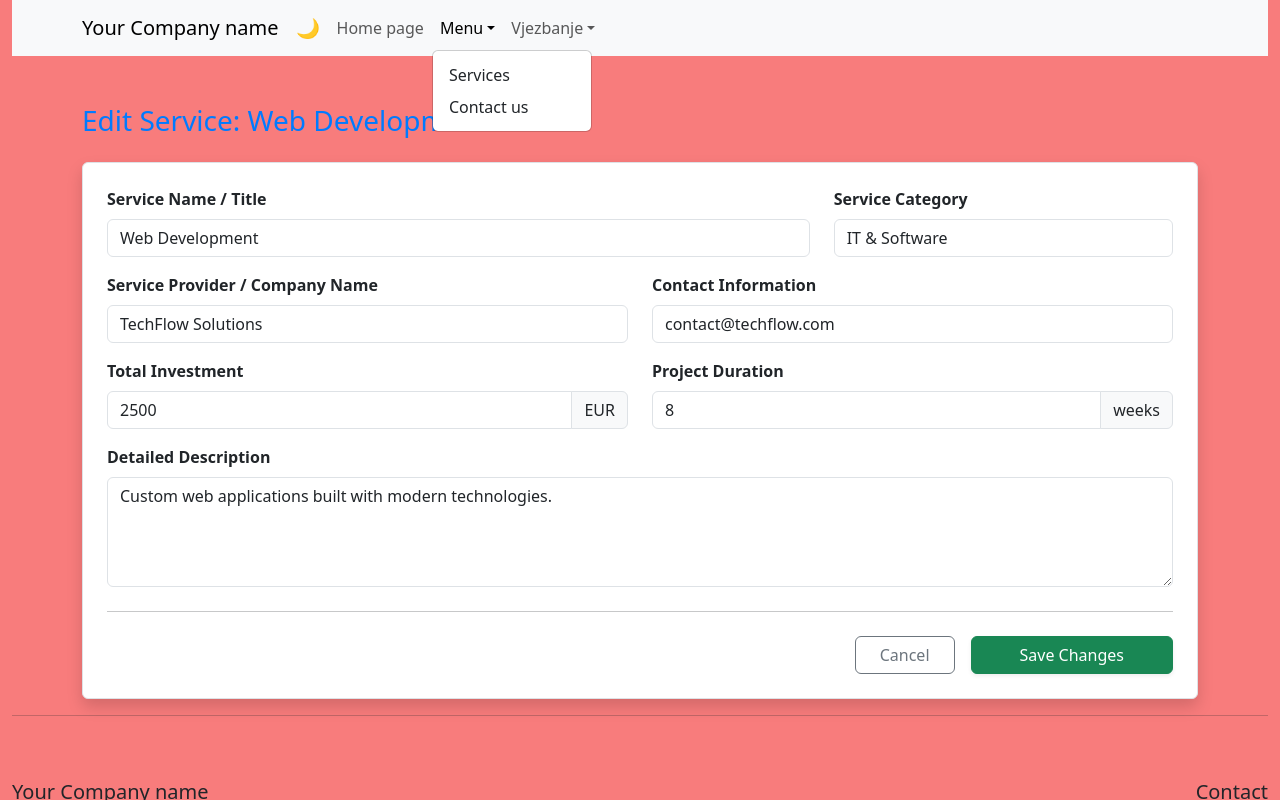
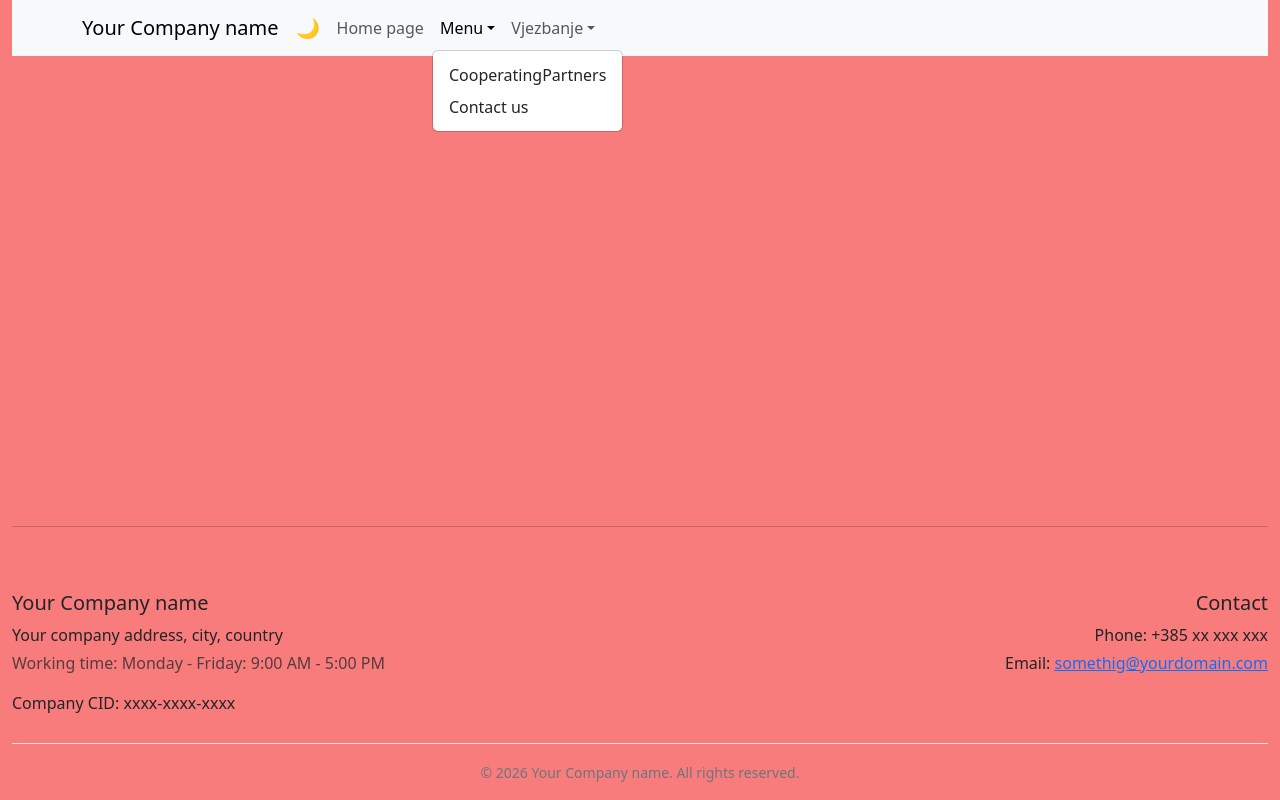
Before and after one commit to EdwardTilhof/predstavljanjeObrtnika, a React (Vite) app: page /changeService/1 in a window 1280 px wide. Both pictures are taken after a click on the button "Menu". Shown: the top 800 px of the page. Built offline with nearby package versions, Linux system fonts and the light colour scheme.

Commit message:
update naming

```diff
--- a/src/App.jsx
+++ b/src/App.jsx
@@ -16,10 +16,10 @@ import {
   CURRENT_YEAR,
   COMPANY_CID
 } from "./constants";
-import ServicesMain from "./pages/Services-Main";
-import { NewService } from './components/Services/NewService';
+import CooperatingPartnersMain from "./pages/CooperatingPartnersMain";
+import { NewCooperatingPartner } from './components/CooperatingPartners/NewCooperatingPartner';
 import OurProjectsMain from './pages/OurProjectsMain';
-import ChangeService from './components/Services/ChangeService';
+import ChangeCooperatingPartner from './components/CooperatingPartners/ChangeCooperatingPartner';
 import 'bootstrap-icons/font/bootstrap-icons.css';
 import ContactUs from './pages/ContactUs';
 
@@ -47,9 +47,9 @@ function App() {
       <main>
         <Routes>
           <Route path={ROUTES.home} element={<Home />} />
-          <Route path={ROUTES.services} element={<ServicesMain />} />
-          <Route path={ROUTES.newService} element={<NewService />} />
-          <Route path="/changeService/:id" element={<ChangeService />} />
+          <Route path={ROUTES.CooperatingPartners} element={<CooperatingPartnersMain />} />
+          <Route path={ROUTES.newCooperatingPartner} element={<NewCooperatingPartner />} />
+          <Route path="/changeCooperatingPartner/:id" element={<ChangeCooperatingPartner />} />
           <Route path={ROUTES.ourProjects} element={<OurProjectsMain />} />
           <Route path={ROUTES.contactUs} element={<ContactUs />} />
 
--- a/src/components/Services/ChangeService.jsx
+++ b/src/components/CooperatingPartners/ChangeCooperatingPartner.jsx
@@ -2,33 +2,33 @@ import { Button, Col, Form, Row, Container, Stack, InputGroup, Spinner } from "r
 import { Link, useNavigate, useParams } from "react-router-dom";
 import { ROUTES } from "../../constants";
 import { useEffect, useState } from "react";
-import ServiceLogic from "./Services";
+import CooperatingPartnerLogic from "./CooperatingPartners";
 
-export default function ChangeService() {
+export default function ChangeCooperatingPartner() {
     const navigate = useNavigate();
     const { id } = useParams();
 
-    const [service, setService] = useState(null);
+    const [CooperatingPartner, setCooperatingPartner] = useState(null);
 
-    async function fetchService() {
+    async function fetchCooperatingPartner() {
         try {
-            const response = await ServiceLogic.getById(id);
-            setService(response.data);
+            const response = await CooperatingPartnerLogic.getById(id);
+            setCooperatingPartner(response.data);
         } catch (error) {
-            console.error("Error loading service:", error);
+            console.error("Error loading CooperatingPartner:", error);
         }
     }
 
     useEffect(() => {
-        if (id) { fetchService(); }
+        if (id) { fetchCooperatingPartner(); }
     }, [id]);
 
     async function handleUpdate(updatedData) {
         try {
-            await ServiceLogic.update(id, updatedData);
-            navigate(ROUTES.services);
+            await CooperatingPartnerLogic.update(id, updatedData);
+            navigate(ROUTES.CooperatingPartners);
         } catch (error) {
-            alert("Failed to update service data.");
+            alert("Failed to update CooperatingPartner data.");
         }
     }
 
@@ -55,36 +55,36 @@ export default function ChangeService() {
         });
     }
 
-    if (!service) {
+    if (!CooperatingPartner) {
         return (
             <Container className="mt-5 text-center">
                 <Spinner animation="border" variant="primary" />
-                <p className="mt-3">Loading service data...</p>
+                <p className="mt-3">Loading CooperatingPartner data...</p>
             </Container>
         );
     }
 
     return (
         <Container className="mt-5">
-            <h3 className="mb-4 dynamic-heading">Edit Service: {service.title}</h3>
+            <h3 className="mb-4 dynamic-heading">Edit CooperatingPartner: {CooperatingPartner.title}</h3>
             <Form onSubmit={handleSubmit} className="shadow p-4 rounded custom-card border">
                 <Row className="mb-3">
                     <Col md={8}>
                         <Form.Group controlId="title">
-                            <Form.Label className="fw-bold dynamic-text">Service Name / Title</Form.Label>
+                            <Form.Label className="fw-bold dynamic-text">CooperatingPartner Name / Title</Form.Label>
                             <Form.Control
                                 type="text" name="title" required
-                                defaultValue={service.title}
+                                defaultValue={CooperatingPartner.title}
                                 placeholder="e.g. Web Development"
                             />
                         </Form.Group>
                     </Col>
                     <Col md={4}>
                         <Form.Group controlId="category">
-                            <Form.Label className="fw-bold dynamic-text">Service Category</Form.Label>
+                            <Form.Label className="fw-bold dynamic-text">CooperatingPartner Category</Form.Label>
                             <Form.Control
                                 type="text" name="category" required
-                                defaultValue={service.category}
+                                defaultValue={CooperatingPartner.category}
                                 placeholder="e.g. IT & Software"
                             />
                         </Form.Group>
@@ -94,10 +94,10 @@ export default function ChangeService() {
                 <Row className="mb-3">
                     <Col md={6}>
                         <Form.Group controlId="company">
-                            <Form.Label className="fw-bold dynamic-text">Service Provider / Company Name</Form.Label>
+                            <Form.Label className="fw-bold dynamic-text">CooperatingPartner Provider / Company Name</Form.Label>
                             <Form.Control
                                 type="text" name="company"
-                                defaultValue={service.company}
+                                defaultValue={CooperatingPartner.company}
                                 placeholder="Enter company name"
                             />
                         </Form.Group>
@@ -107,7 +107,7 @@ export default function ChangeService() {
                             <Form.Label className="fw-bold dynamic-text">Contact Information</Form.Label>
                             <Form.Control
                                 type="text" name="contact"
-                                defaultValue={service.contact}
+                                defaultValue={CooperatingPartner.contact}
                                 placeholder="Email or Phone number"
                             />
                         </Form.Group>
@@ -121,7 +121,7 @@ export default function ChangeService() {
                             <InputGroup>
                                 <Form.Control
                                     type="number" name="cost" step={0.01}
-                                    defaultValue={service.cost}
+                                    defaultValue={CooperatingPartner.cost}
                                 />
                                 <InputGroup.Text>EUR</InputGroup.Text>
                             </InputGroup>
@@ -133,7 +133,7 @@ export default function ChangeService() {
                             <InputGroup>
                                 <Form.Control
                                     type="number" name="duration"
-                                    defaultValue={service.duration}
+                                    defaultValue={CooperatingPartner.duration}
                                 />
                                 <InputGroup.Text>weeks</InputGroup.Text>
                             </InputGroup>
@@ -145,15 +145,15 @@ export default function ChangeService() {
                     <Form.Label className="fw-bold dynamic-text">Detailed Description</Form.Label>
                     <Form.Control
                         as="textarea" rows={4} name="description"
-                        defaultValue={service.description}
-                        placeholder="Describe the service details here..."
+                        defaultValue={CooperatingPartner.description}
+                        placeholder="Describe the CooperatingPartner details here..."
                     />
                 </Form.Group>
 
                 <hr className="my-4" />
 
                 <Stack direction="horizontal" gap={3} className="justify-content-end">
-                    <Link to={ROUTES.services} className="btn btn-outline-secondary px-4">
+                    <Link to={ROUTES.CooperatingPartners} className="btn btn-outline-secondary px-4">
                         Cancel
                     </Link>
                     <Button type="submit" variant="success" className="px-5 shadow-sm">
--- a/src/components/Services/ServicesData.js
+++ b/src/components/CooperatingPartners/CooperatingPartnersData.js
@@ -1,4 +1,4 @@
-export const servicesData = [
+export const CooperatingPartnersData = [
   {
     id: 1,
     title: "Web Development",
--- a/src/components/Services/NewService.jsx
+++ b/src/components/CooperatingPartners/NewCooperatingPartner.jsx
@@ -1,10 +1,10 @@
 import { Form, Button } from "react-bootstrap";
 import { useNavigate } from "react-router-dom";
 import { ROUTES } from "../../constants";
-import { servicesData } from "./ServicesData";
-import ServiceLogic from "./Services";
+import { CooperatingPartnersData } from "./CooperatingPartnersData";
+import CooperatingPartnerLogic from "./CooperatingPartners";
 
-export function NewService() {
+export function NewCooperatingPartner() {
 
     const navigate = useNavigate();
 
@@ -23,7 +23,7 @@ const handleSubmit = async (e) => {
             return;
         }
 
-        const newService = {
+        const newCooperatingPartner = {
             id: Date.now(),
             title: formData.get("title"),
             category: formData.get("category"),
@@ -33,13 +33,13 @@ const handleSubmit = async (e) => {
             contact: formData.get("contact"),
             description: formData.get("description")
         };
-        await ServiceLogic.create(newService);
-        navigate(ROUTES.services);
+        await CooperatingPartnerLogic.create(newCooperatingPartner);
+        navigate(ROUTES.CooperatingPartners);
     }
 
     return (
-        <div className="new-service-form">
-            <h2 className="mb-4">Add New Service</h2>
+        <div className="new-CooperatingPartner-form">
+            <h2 className="mb-4">Add New CooperatingPartner</h2>
             <Form onSubmit={handleSubmit}>
                 <Form.Group className="mb-3">
                     <Form.Label>Title</Form.Label>
@@ -76,9 +76,9 @@ const handleSubmit = async (e) => {
 
                 <div className="mt-4">
                     <Button type="submit" variant="primary" className="me-2">
-                        Add Service
+                        Add CooperatingPartner
                     </Button>
-                    <Button variant="secondary" onClick={() => navigate(ROUTES.services)}>
+                    <Button variant="secondary" onClick={() => navigate(ROUTES.CooperatingPartners)}>
                         Cancel
                     </Button>
                 </div>
--- a/src/components/NavBar.jsx
+++ b/src/components/NavBar.jsx
@@ -28,10 +28,10 @@ export default function NavBar({ theme, toggleTheme }) {
             <Nav.Link as={Link} to={ROUTES.home}>
               Home page
             </Nav.Link>
-            {/* Services starting page  */}
+            {/* CooperatingPartners starting page  */}
             <NavDropdown title="Menu" id="basic-nav-dropdown">
-              <NavDropdown.Item as={Link} to={ROUTES.services}>
-                Services
+              <NavDropdown.Item as={Link} to={ROUTES.CooperatingPartners}>
+                CooperatingPartners
               </NavDropdown.Item>
               {/* Contact us starting page  */}
               <NavDropdown.Item as={Link} to={ROUTES.contactUs}>
--- a/src/constants.js
+++ b/src/constants.js
@@ -12,11 +12,11 @@ export const CURRENT_YEAR = new Date().getFullYear();
 export const ROUTES = {
   home: "/",
   about: "/about",
-  services: "/services/services-main",
+  CooperatingPartners: "/CooperatingPartners/CooperatingPartners-main",
   contact: "/contact",
-  newService: "/new-service",
+  newCooperatingPartner: "/new-CooperatingPartner",
   ourProjects: "/ourProjects",
-  changeService: "/changeService",
+  changeCooperatingPartner: "/changeCooperatingPartner",
   contactUs: "/contactUs",
 
 vjezba01: "/vjezba01"
@@ -25,11 +25,11 @@ vjezba01: "/vjezba01"
 export const NAV_LINKS = [
   { label: "Home", path: ROUTES.home },
   { label: "About", path: ROUTES.about },
-  { label: "Services", path: ROUTES.services },
+  { label: "CooperatingPartners", path: ROUTES.CooperatingPartners },
   { label: "Contact", path: ROUTES.contact },
-  { label: "Add Service", path: ROUTES.newService },
+  { label: "Add CooperatingPartner", path: ROUTES.newCooperatingPartner },
   { label: "Our Projects", path: ROUTES.ourProjects },
-  { label: "Change Service", path: ROUTES.changeService},
+  { label: "Change CooperatingPartner", path: ROUTES.changeCooperatingPartner},
   {label: "Contact Us", path: ROUTES.contactUs},
 
 { label: "Vjezba 01", path: ROUTES.vjezba01 }
@@ -38,4 +38,4 @@ export const NAV_LINKS = [
 // Data, Local storage
 
 export const DATA_SOURCE = localStorage
-export const STORAGE_KEY = "my_app_services";
+export const STORAGE_KEY = "my_app_CooperatingPartners";
--- a/src/pages/Services-Main.jsx
+++ b/src/pages/CooperatingPartnersMain.jsx
@@ -1,57 +1,57 @@
 import { Table, Badge, Button, Stack, Modal } from "react-bootstrap";
-import ServiceLogic from '../components/Services/Services';
+import CooperatingPartnerLogic from '../components/CooperatingPartners/CooperatingPartners';
 import { useNavigate } from "react-router-dom";
 import { ROUTES } from "../constants";
 import { useEffect, useState } from "react";
 
-const ServicesMain = ({ selectedCategory }) => {
+const CooperatingPartnersMain = ({ selectedCategory }) => {
   const navigate = useNavigate();
-  const [services, setServices] = useState([]);
+  const [CooperatingPartners, setCooperatingPartners] = useState([]);
   const [showModal, setShowModal] = useState(false);
-  const [targetService, setTargetService] = useState(null);
-  const categories = ["All", ...new Set(services.map(s => s.category))];
+  const [targetCooperatingPartner, setTargetCooperatingPartner] = useState(null);
+  const categories = ["All", ...new Set(CooperatingPartners.map(s => s.category))];
 
   useEffect(() => {
     const loadData = async () => {
-      const response = await ServiceLogic.getServices();
-      setServices(response.data);
+      const response = await CooperatingPartnerLogic.getCooperatingPartners();
+      setCooperatingPartners(response.data);
     };
     loadData();
   }, []);
 
   const openConfirmModal = (id, title) => {
-    setTargetService({ id, title });
+    setTargetCooperatingPartner({ id, title });
     setShowModal(true);
   };
 
   const confirmDelete = async () => {
-    if (targetService) {
-      const result = await ServiceLogic.remove(targetService.id);
+    if (targetCooperatingPartner) {
+      const result = await CooperatingPartnerLogic.remove(targetCooperatingPartner.id);
       if (result.success) {
-        setServices(prev => prev.filter(s => s.id !== targetService.id));
+        setCooperatingPartners(prev => prev.filter(s => s.id !== targetCooperatingPartner.id));
       }
     }
     setShowModal(false);
   };
 
-  const filteredServices = selectedCategory && selectedCategory !== "All"
-    ? services.filter(service => service.category === selectedCategory)
-    : services;
+  const filteredCooperatingPartners = selectedCategory && selectedCategory !== "All"
+    ? CooperatingPartners.filter(CooperatingPartner => CooperatingPartner.category === selectedCategory)
+    : CooperatingPartners;
 
-  const sortedServices = [...filteredServices].sort((a, b) =>
+  const sortedCooperatingPartners = [...filteredCooperatingPartners].sort((a, b) =>
     a.category.localeCompare(b.category)
   );
 
   return (
-    <div className="services-container mt-4">
+    <div className="CooperatingPartners-container mt-4">
       <h2 className="mb-4 dynamic-heading">
-        {selectedCategory ? `${selectedCategory} Services` : "All Available Services through our Cooperating Partners"}
+        {selectedCategory ? `${selectedCategory} CooperatingPartners` : "All Available CooperatingPartners through our Cooperating Partners"}
       </h2>
 
       <Table striped bordered hover responsive className="shadow-sm custom-card">
         <thead className="table-dark">
           <tr>
-            <th>Service Title</th>
+            <th>CooperatingPartner Title</th>
             <th>Category</th>
             <th>Provider</th>
             <th>Investment</th>
@@ -61,30 +61,30 @@ const ServicesMain = ({ selectedCategory }) => {
           </tr>
         </thead>
         <tbody className="dynamic-text">
-          {sortedServices.length > 0 ? (
-            sortedServices.map((service) => (
-              <tr key={service.id}>
-                <td className="fw-bold">{service.title}</td>
+          {sortedCooperatingPartners.length > 0 ? (
+            sortedCooperatingPartners.map((CooperatingPartner) => (
+              <tr key={CooperatingPartner.id}>
+                <td className="fw-bold">{CooperatingPartner.title}</td>
                 <td>
-                  <Badge bg="info" text="dark">{service.category}</Badge>
+                  <Badge bg="info" text="dark">{CooperatingPartner.category}</Badge>
                 </td>
-                <td>{service.company}</td>
-                <td>{service.cost} EUR</td>
-                <td>{service.duration} weeks</td>
-                <td>{service.contact}</td>
+                <td>{CooperatingPartner.company}</td>
+                <td>{CooperatingPartner.cost} EUR</td>
+                <td>{CooperatingPartner.duration} weeks</td>
+                <td>{CooperatingPartner.contact}</td>
                 <td style={{ minWidth: "200px" }}>
                   <Stack direction="horizontal" gap={2}>
                     <Button
                       variant="secondary"
                       size="sm"
-                      onClick={() => navigate(`${ROUTES.changeService}/${service.id}`)}
+                      onClick={() => navigate(`${ROUTES.changeCooperatingPartner}/${CooperatingPartner.id}`)}
                     >
                       Change Data
                     </Button>
                     <Button
                       variant="outline-danger"
                       size="sm"
-                      onClick={() => openConfirmModal(service.id, service.title)}
+                      onClick={() => openConfirmModal(CooperatingPartner.id, CooperatingPartner.title)}
                     >
                       Remove
                     </Button>
@@ -95,7 +95,7 @@ const ServicesMain = ({ selectedCategory }) => {
           ) : (
             <tr>
               <td colSpan="7" className="text-center py-4 text-muted">
-                No services found.
+                No CooperatingPartners found.
               </td>
             </tr>
           )}
@@ -104,10 +104,10 @@ const ServicesMain = ({ selectedCategory }) => {
 
       <Button
         variant="primary"
-        onClick={() => navigate(ROUTES.newService)}
+        onClick={() => navigate(ROUTES.newCooperatingPartner)}
         className="btn-primary"
       >
-        Add New Service
+        Add New CooperatingPartner
       </Button>
 
       <div className="text-muted small mt-2">
@@ -127,7 +127,7 @@ const ServicesMain = ({ selectedCategory }) => {
           <i className="bi bi-exclamation-triangle text-danger" style={{ fontSize: '2rem' }}></i>
           <h5 className="mt-3 fw-bold">Are you sure?</h5>
           <p className="mb-0">
-            You are about to remove <strong>{targetService?.title}</strong>.
+            You are about to remove <strong>{targetCooperatingPartner?.title}</strong>.
           </p>
           <small className="text-muted">This action cannot be undone.</small>
         </Modal.Body>
@@ -144,4 +144,4 @@ const ServicesMain = ({ selectedCategory }) => {
   );
 };
 
-export default ServicesMain;
+export default CooperatingPartnersMain;
```
Also changed, not shown: src/components/CooperatingPartners/CooperatingPartners.js (renamed from src/components/Services/Services.js, +13 -13 lines), src/components/CooperatingPartners/CooperatingPartnersMainCategoriesData.js (renamed from src/components/Services/ServicesMainCategoriesData.js).
